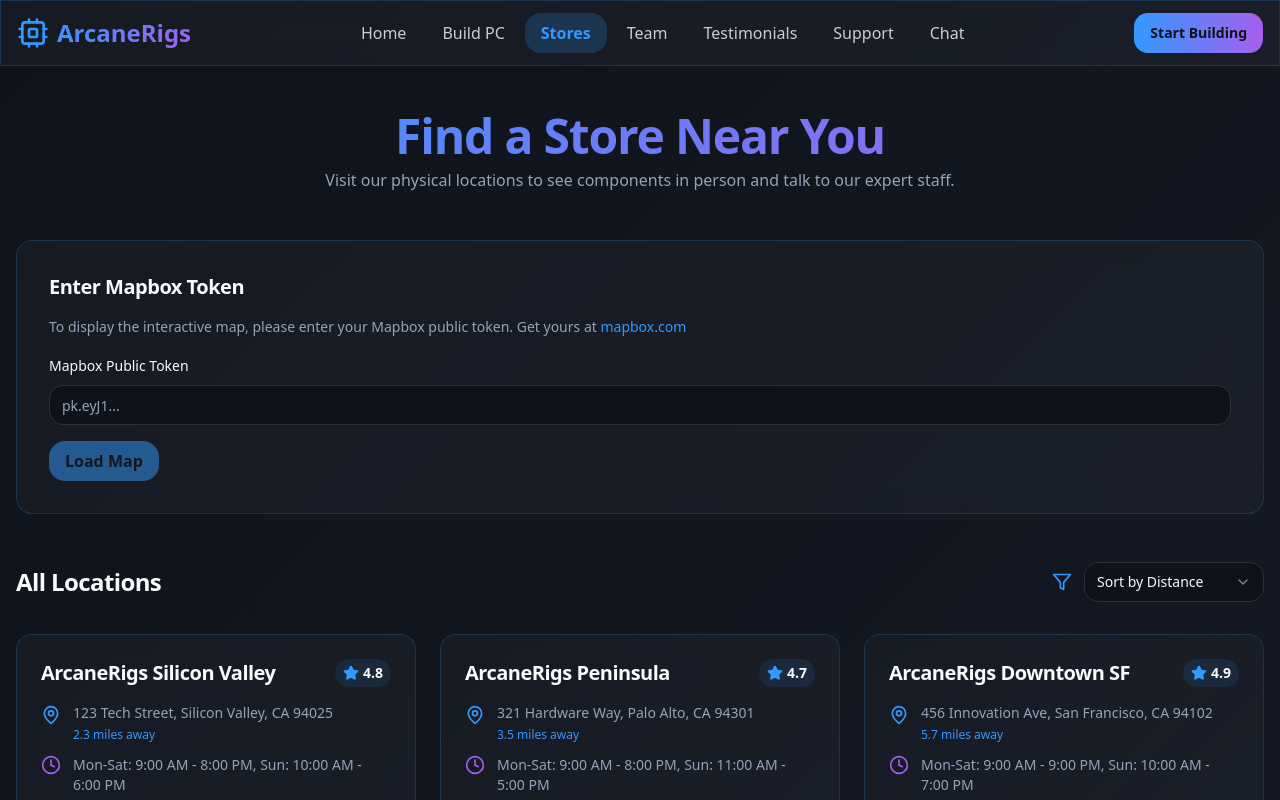
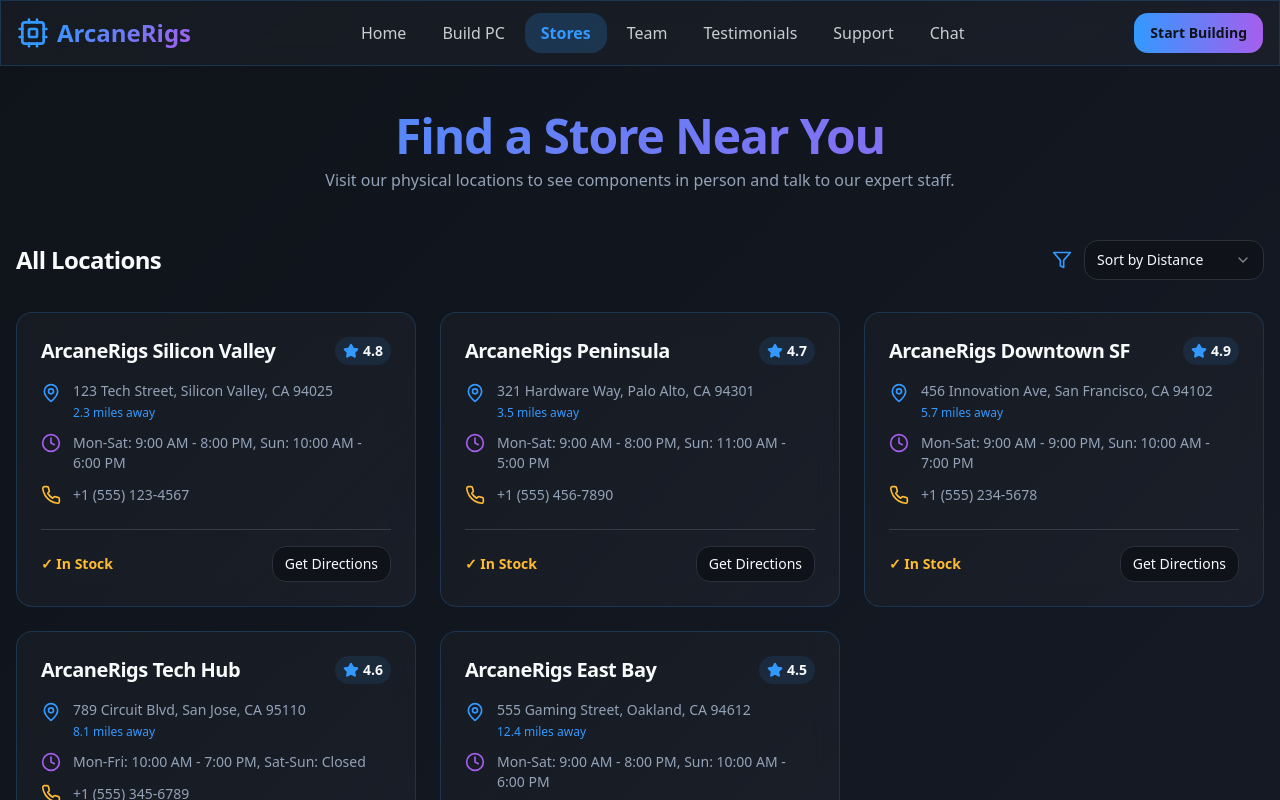
Before and after one commit to felixxheree/nebulae-rigs-studio, a React (Vite) app: page /stores in a window 1280 px wide. Shown: the top 800 px of the page. Built offline with nearby package versions, Linux system fonts and the light colour scheme; the HTML template or start-up script is replaced by a standard one.

Commit message:
Remove interactive map from Stores page
Remove the interactive map component and related imports from the Stores page. This change reverts the functionality to a simpler display of store information without map integration.

```diff
--- a/src/pages/Stores.tsx
+++ b/src/pages/Stores.tsx
@@ -1,7 +1,7 @@
 import { useState } from "react";
 import { MapPin, Clock, Phone, Star, Filter } from "lucide-react";
 import { motion } from "framer-motion";
-import StoreMap from "@/components/StoreMap";
+
 import { Button } from "@/components/ui/button";
 import {
   Select,
@@ -96,18 +96,6 @@ const Shop = () => {
           </p>
         </motion.div>
 
-        {/* Map Section */}
-        <motion.div
-          initial={{ opacity: 0, y: 20 }}
-          animate={{ opacity: 1, y: 0 }}
-          transition={{ duration: 0.5, delay: 0.1 }}
-          className="mb-12"
-        >
-          <StoreMap
-            stores={stores}
-            onStoreClick={(storeId) => setSelectedStore(storeId)}
-          />
-        </motion.div>
 
         {/* Filter Section */}
         <motion.div
```
